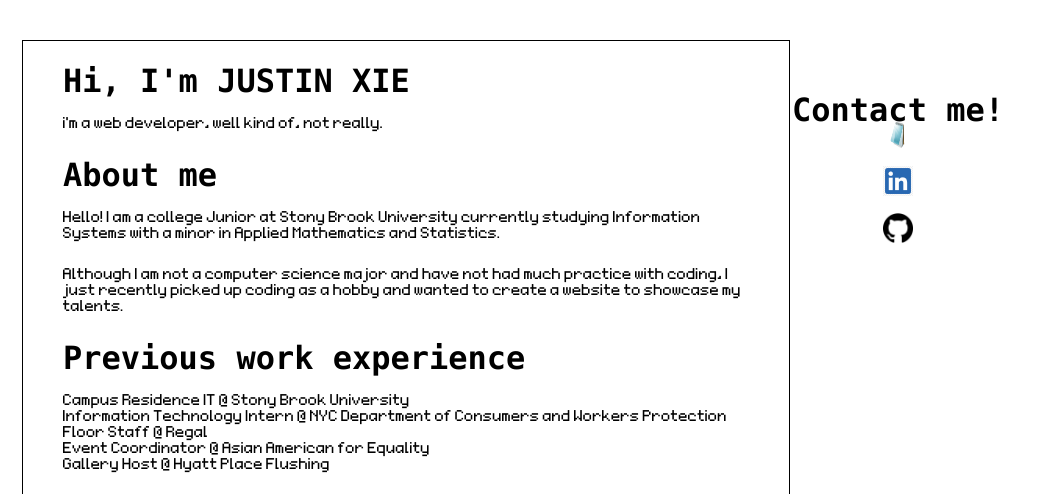
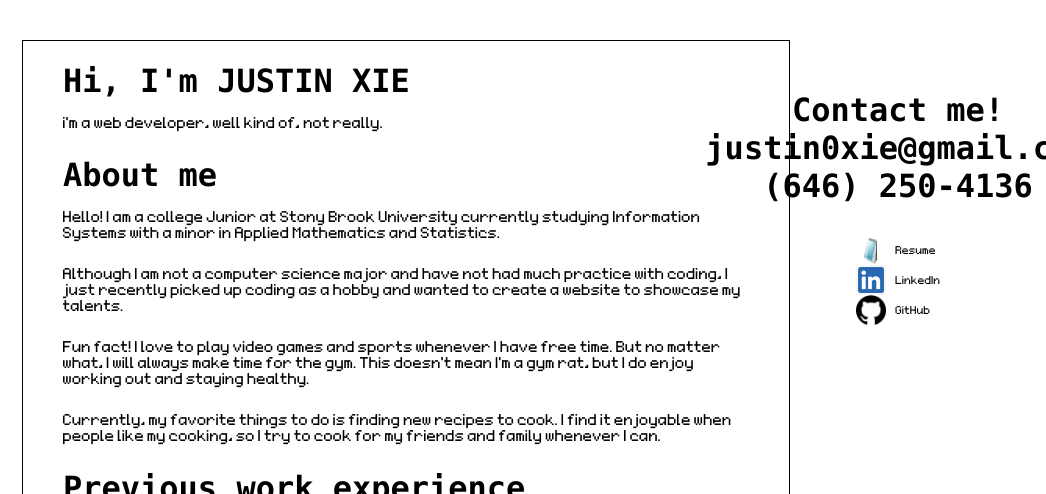
Before and after one commit to jjwstin/myPortfolio, a plain HTML site: page index.html in a window 1280 px wide. Shown: the top 494 px of the page, 234-1280 px from the left. Drawn offline with Linux system fonts and the light colour scheme.

Commit message:
Update website

```diff
--- a/index.html
+++ b/index.html
@@ -14,17 +14,22 @@
 
     <div class="right">
         <h1>
-            Contact me!
+            Contact me! <br> justin0xie@gmail.com <br> (646) 250-4136
         </h1>
         <div class="social-links">
             <a href="https://drive.google.com/file/d/1v_YaMaoa_oDkq779eioanxXFlH_4TV7E/view?usp=sharing" target="_blank">
                 <img src="./assets/unnamed.jpg" alt="Resume" class="social-icon">
+                <span class="social-text">Resume</span>
             </a>
             <a href="https://www.linkedin.com/in/justin0xie/" target="_blank">
                 <img src="./assets/download2.jpg" alt="LinkedIn" class="social-icon">
+                <span class="social-text">LinkedIn</span>
+
             </a>
             <a href="https://github.com/jjwstin" target="_blank">
                 <img src="./assets/download22.jpg" alt="GitHub" class="social-icon">
+                <span class="social-text">GitHub</span>
+
             </a>
         </div>
     </div>
@@ -41,7 +46,13 @@
             </p>
             <p>
                 Although I am not a computer science major and have not had much practice with coding, I just recently picked up coding as a hobby and wanted to create a website to showcase my talents.
+            </p>
 
+            <p>
+                Fun fact! I love to play video games and sports whenever I have free time. But no matter what, I will always make time for the gym. This doesn't mean I'm a gym rat, but I do enjoy working out and staying healthy.
+            </p>
+            <p>
+                Currently, my favorite things to do is finding new recipes to cook. I find it enjoyable when people like my cooking, so I try to cook for my friends and family whenever I can.
             </p>
         </div>
 
--- a/style.css
+++ b/style.css
@@ -53,6 +53,11 @@ h1{
     font-weight: bold;
 
 }
+.right h1 {
+    margin-bottom: 30px; /* Increase this value to create more space */
+    text-align: center; /* Centers the "Contact me!" text */
+}
+
 
 h1:hover{
     text-decoration: underline;
@@ -69,11 +74,12 @@ h1:hover{
     top: 50px; /* Adjust this value to position from top */
 }
 
-.social-links {
+.social-links a {
     display: flex;
-    flex-direction: column;
-    gap: 15px;
     align-items: center;
+    text-decoration: none;
+    color: black;
+    gap: 10px; /* Creates space between icon and text */
 }
 
 .social-icon {
@@ -82,6 +88,12 @@ h1:hover{
     transition: transform 0.2s;
 }
 
+/* Optional: Style the text */
+.social-text {
+    font-size: 18px;
+}
+
+
 .social-icon:hover {
     transform: scale(1.1);
     cursor: pointer;
```
